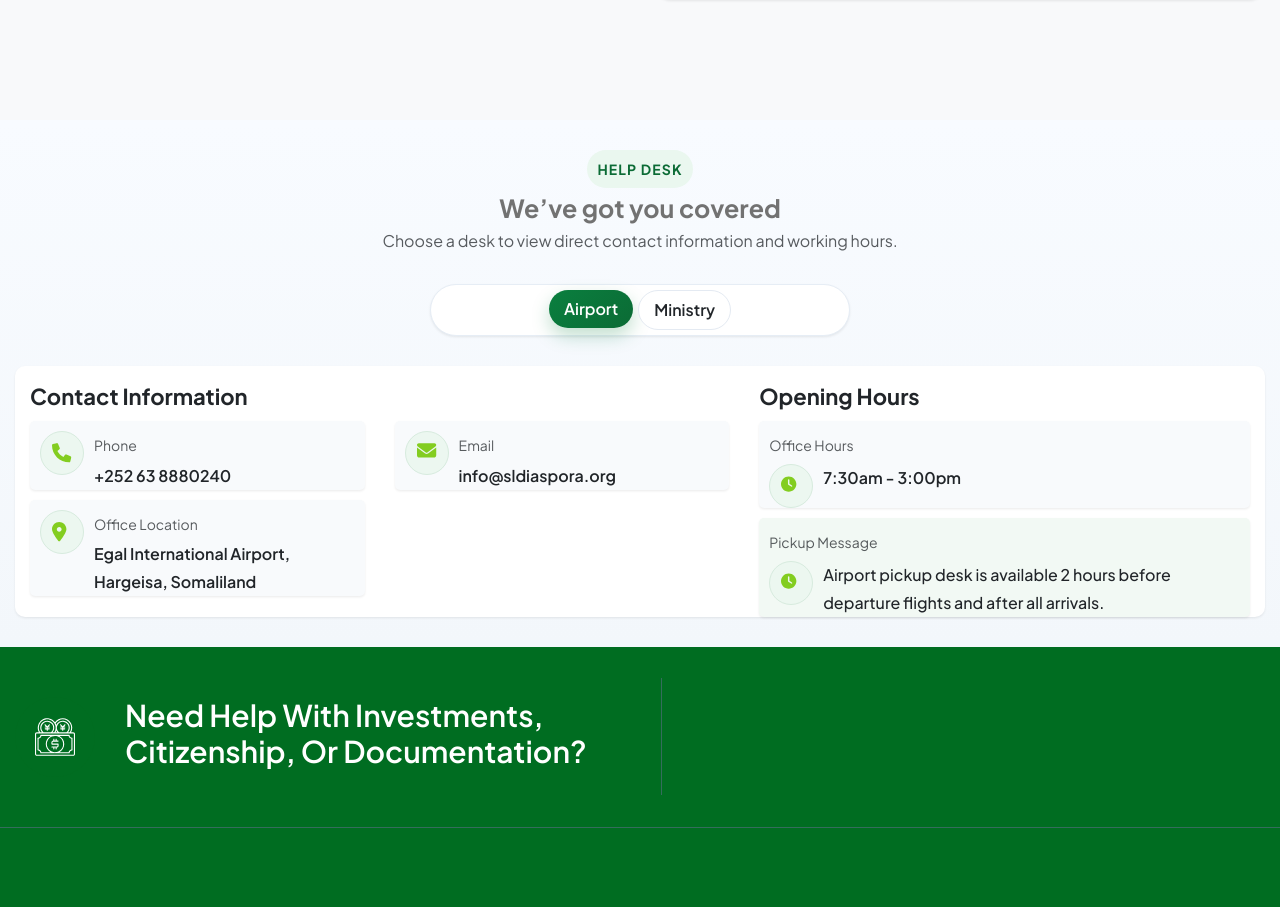
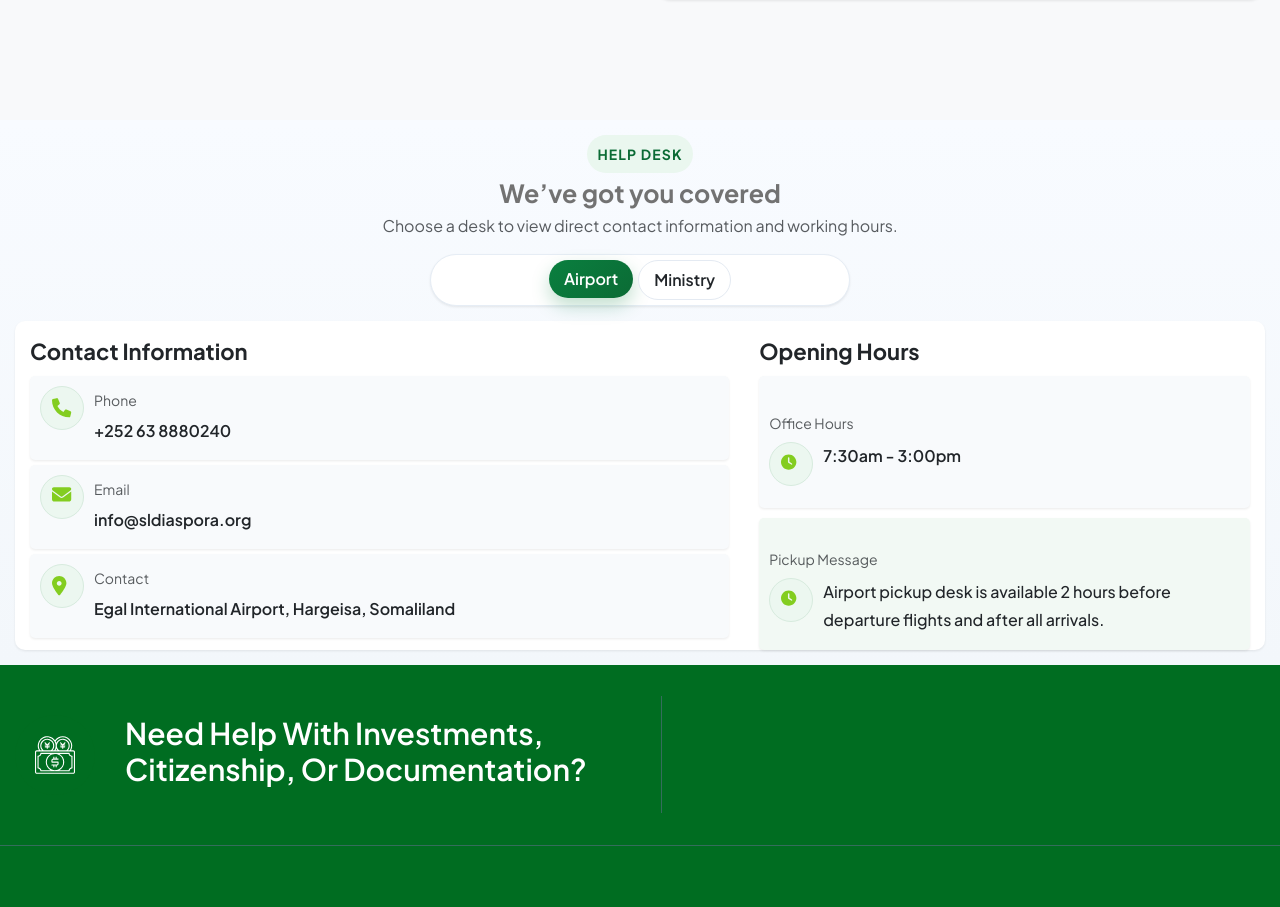
Before and after one commit to janogale/sldiaspora, a Next.js app: page /contact in a window 1280 px wide. Shown: the part 1400-2307 px from the top of the page. Built offline with nearby package versions, Linux system fonts and the light colour scheme.

Commit message:
update help desk

```diff
--- a/app/components/helpDesk.tsx
+++ b/app/components/helpDesk.tsx
@@ -1,4 +1,4 @@
-import React, { type ReactNode } from "react";
+import React, { type ReactNode, useState } from "react";
 
 type IconType = "phone" | "email" | "location" | "clock";
 
@@ -68,23 +68,27 @@ const IconWrapper: React.FC<IconWrapperProps> = ({ type }) => {
 };
 
 const HelpDesk = () => {
+  const [activeDeskId, setActiveDeskId] = useState(deskTabs[0].id);
+
   const getContactItems = (desk: DeskContent) => [
     { key: "call", label: "Phone", href: desk.phone.href, value: desk.phone.value, icon: "phone" as IconType },
     { key: "email", label: "Email", href: desk.email.href, value: desk.email.value, icon: "email" as IconType },
     {
-      key: "location",
-      label: "Office Location",
+      key: "contact",
+      label: "Contact",
       href: desk.location.href,
       value: desk.location.value,
       icon: "location" as IconType,
     },
   ];
 
+  const activeDesk = deskTabs.find((desk) => desk.id === activeDeskId) ?? deskTabs[0];
+
   return (
-    <section className="py-5" style={{ background: "linear-gradient(180deg, #f8fbff 0%, #f3f7fb 100%)" }}>
+    <section className="py-4" style={{ background: "linear-gradient(180deg, #f8fbff 0%, #f3f7fb 100%)" }}>
       <div className="container">
         {/* Header */}
-        <div className="text-center mb-4 mb-md-5">
+        <div className="text-center mb-4">
           <span
             className="text-uppercase fw-bold small d-inline-block px-3 py-2 rounded-pill"
             style={{ color: "#0b6b35", background: "#eaf7ef", letterSpacing: "0.08em" }}
@@ -97,48 +101,52 @@ const HelpDesk = () => {
 
         {/* Tab Navigation */}
         <ul
-          className="nav nav-pills justify-content-center mb-5 p-2 rounded-pill shadow-sm"
+          className="nav nav-pills justify-content-center mb-4 p-2 rounded-pill shadow-sm"
           id="helpTab"
           role="tablist"
           style={{ background: "#ffffff", border: "1px solid #e6edf5", maxWidth: 420, margin: "0 auto" }}
         >
-          {deskTabs.map((t, i) => (
+          {deskTabs.map((t) => {
+            const isActive = t.id === activeDeskId;
+
+            return (
             <li className="nav-item" key={t.id}>
               <button
-                className={`nav-link px-4 py-2 mx-1 rounded-pill fw-semibold ${i === 0 ? "active text-white" : "text-dark bg-white"}`}
+                className={`nav-link px-4 py-2 mx-1 rounded-pill fw-semibold ${isActive ? "active text-white" : "text-dark bg-white"}`}
                 id={`${t.id}-tab`}
-                data-bs-toggle="tab"
-                data-bs-target={`#${t.id}-pane`}
                 type="button"
                 role="tab"
-                style={i === 0 ? { background: "linear-gradient(135deg, #0a7f3f, #0b6b35)", boxShadow: "0 8px 18px rgba(10,127,63,0.25)" } : { border: "1px solid #e4eaf2" }}
+                aria-selected={isActive}
+                onClick={() => setActiveDeskId(t.id)}
+                style={
+                  isActive
+                    ? {
+                        background: "linear-gradient(135deg, #0a7f3f, #0b6b35)",
+                        boxShadow: "0 8px 18px rgba(10,127,63,0.25)",
+                      }
+                    : { border: "1px solid #e4eaf2" }
+                }
               >
                 {t.title}
               </button>
             </li>
-          ))}
+          );
+          })}
         </ul>
 
         {/* Tab Content */}
         <div className="tab-content rounded-4 bg-white shadow-sm p-3 p-md-4 border" id="helpTabContent" style={{ borderColor: "#e4eaf2" }}>
-          {deskTabs.map((t, i) => (
+          <div className="row g-3 align-items-stretch">
+            {/* Contact Column */}
+            <div className="col-lg-7 d-flex">
+              <div className="w-100 h-100">
+                <h5 className="mb-3 fw-bold text-dark">Contact Information</h5>
+                <div className="d-flex flex-column gap-2 h-100">
+                  {getContactItems(activeDesk).map((item) => (
                     <div
-              key={t.id}
-              className={`tab-pane fade ${i === 0 ? "show active" : ""}`}
-              id={`${t.id}-pane`}
-              role="tabpanel"
-              tabIndex={0}
-            >
-              <div className="row g-4 align-items-start">
-                {/* Contact Column */}
-                <div className="col-lg-7">
-                  <h5 className="mb-3 fw-bold text-dark">Contact Information</h5>
-                  <div className="row g-3">
-                    {getContactItems(t).map((item) => (
-                      <div className="col-md-6" key={item.key}>
-                        <div
-                          className="h-100 d-flex align-items-start p-3 rounded-3 border shadow-sm"
-                          style={{ background: "#f8fafc", borderColor: "#e7edf4" }}
+                      className="d-flex align-items-start p-3 rounded-3 border shadow-sm"
+                      style={{ background: "#f8fafc", borderColor: "#e7edf4", minHeight: 84 }}
+                      key={item.key}
                     >
                       <IconWrapper type={item.icon} />
                       <div>
@@ -148,33 +156,39 @@ const HelpDesk = () => {
                         </a>
                       </div>
                     </div>
+                  ))}
                 </div>
-                    ))}
               </div>
             </div>
 
             {/* Hours + Pickup Message Column */}
-                <div className="col-lg-5">
+            <div className="col-lg-5 d-flex">
+              <div className="w-100 h-100 d-flex flex-column">
                 <h5 className="mb-3 fw-bold text-dark">Opening Hours</h5>
-                  <div className="p-3 rounded-3 border mb-3 shadow-sm" style={{ background: "#f8fafc", borderColor: "#e7edf4" }}>
+                <div
+                  className="p-3 rounded-3 border mb-3 shadow-sm d-flex flex-column justify-content-center"
+                  style={{ background: "#f8fafc", borderColor: "#e7edf4", minHeight: 132 }}
+                >
                   <small className="text-muted d-block mb-2">Office Hours</small>
                   <div className="d-flex align-items-start fw-semibold text-dark">
                     <IconWrapper type="clock" />
-                      <span>{t.officeHours}</span>
+                    <span>{activeDesk.officeHours}</span>
                   </div>
                 </div>
 
-                  <div className="p-3 rounded-3 border shadow-sm" style={{ background: "#f2f9f4", borderColor: "#dceee3" }}>
+                <div
+                  className="p-3 rounded-3 border shadow-sm d-flex flex-column justify-content-center"
+                  style={{ background: "#f2f9f4", borderColor: "#dceee3", minHeight: 132 }}
+                >
                   <small className="text-muted d-block mb-2">Pickup Message</small>
                   <div className="d-flex align-items-start">
                     <IconWrapper type="clock" />
-                      <span className="text-dark fw-medium">{t.pickupMessage}</span>
+                    <span className="text-dark fw-medium">{activeDesk.pickupMessage}</span>
                   </div>
                 </div>
               </div>
             </div>
           </div>
-          ))}
         </div>
       </div>
     </section>
```
Lines whose indentation alone changed are shown as unchanged.
